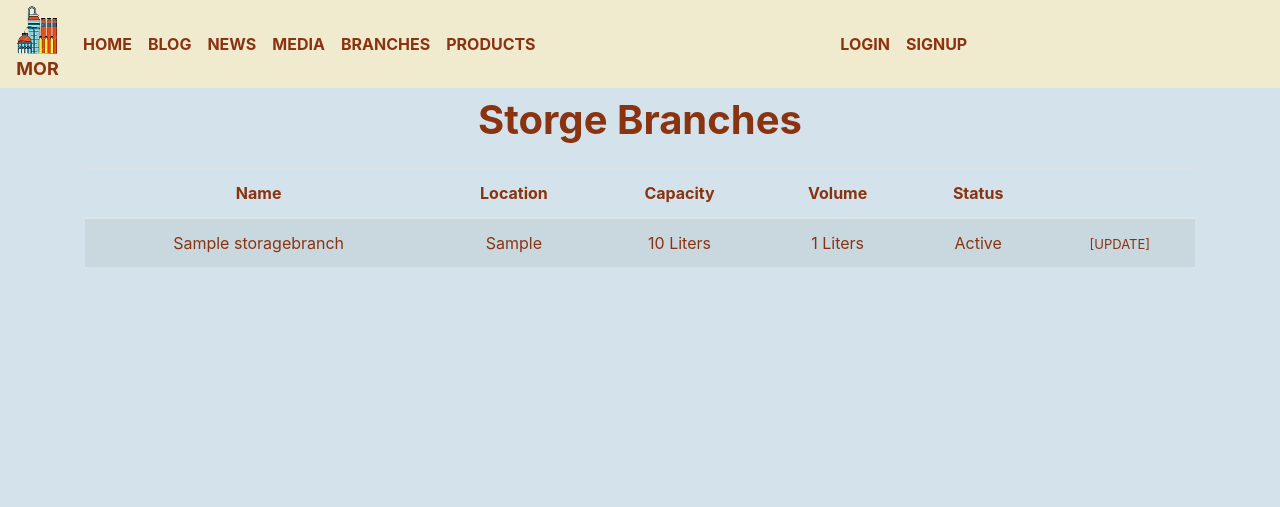
After one commit to naeemahmed972/Oil-Refinery-Project, a Django app: page /oilstorage/branch_list/ in a window 1280 px wide. The commit adds this page. Shown: the top 507 px of the page. Run offline with Django 3.2, Linux system fonts and the light colour scheme; tables that the repository leaves empty hold one stand-in row (values such as "Sample post").

Commit message:
add storage branch functionality

```diff
--- a/oilstorage/models.py
+++ b/oilstorage/models.py
@@ -48,9 +48,9 @@ class StorageTank(models.Model):
 
 class StorageBranch(models.Model):
     name = models.CharField(max_length=200, unique=True)
-    loation = models.CharField(max_length=200)
+    location = models.CharField(max_length=200)
     capacity = models.PositiveIntegerField()
-    current_volume = models.PositiveIntegerField()
+    current_volume = models.PositiveIntegerField(default=0)
     added_on = models.DateTimeField(auto_now_add=True)
     is_active = models.BooleanField(default=True)
 
--- a/oilstorage/urls.py
+++ b/oilstorage/urls.py
@@ -1,8 +1,11 @@
 from django.urls import path
-from .views import StorageListView, StorageCreateView
+from .views import StorageListView, StorageCreateView, BranchListView, BranchCreateView, BranchUpdateView
 
 
 urlpatterns = [
     path('new/', StorageCreateView.as_view(), name='storage_new'),
     path('', StorageListView.as_view(), name='storage_list'),
+    path('branch_list/', BranchListView.as_view(), name='branch_list'),
+    path('branch_new/', BranchCreateView.as_view(), name='branch_new'),
+    path('<int:pk>/branch_update/', BranchUpdateView.as_view(), name='branch_update'),
 ]
--- a/oilstorage/views.py
+++ b/oilstorage/views.py
@@ -55,3 +55,39 @@ class StorageOperateView(LoginRequiredMixin, MultiplePermissionsRequiredMixin, U
 
     model = StorageTank
     # fields =
+
+
+class BranchListView(LoginRequiredMixin, PermissionRequiredMixin, ListView):
+    login_url = 'login'
+    redirect_field_name = "hollaback"
+    raise_exception = True
+    redirect_unauthenticated_users = True
+    permission_required = 'oilstorage.store_management'
+
+    model = StorageBranch
+    template_name = 'storage_branch_list.html'
+
+
+class BranchCreateView(LoginRequiredMixin, PermissionRequiredMixin, CreateView):
+    login_url = 'login'
+    redirect_field_name = "hollaback"
+    raise_exception = True
+    redirect_unauthenticated_users = True
+    permission_required = 'oilstorage.store_management'
+
+    model = StorageBranch
+    template_name = 'storage_branch_new.html'
+    fields = ('name', 'location', 'capacity',)
+
+
+class BranchUpdateView(LoginRequiredMixin, PermissionRequiredMixin, UpdateView):
+    login_url = 'login'
+    redirect_field_name = "hollaback"
+    raise_exception = True
+    redirect_unauthenticated_users = True
+    permission_required = 'oilstorage.store_management'
+
+    model = StorageBranch
+    fields = ('name', 'location', 'capacity', 'current_volume', 'is_active',)
+    # success_url = reverse_lazy('branch_list')
+    template_name = 'storage_branch_update.html'
--- a/static/css/styles.css
+++ b/static/css/styles.css
@@ -270,6 +270,10 @@ input, textarea, select {
     background-image: radial-gradient(circle at 10px 0, rgb(240, 234, 206) 12px, transparent 13px);
 }
 
+table {
+    color:rgb(138, 51, 16) !important;
+}
+
 .footer {
     bottom: 0;
     width: 100%;
--- a/templates/base.html
+++ b/templates/base.html
@@ -63,6 +63,7 @@
                     <div class="dropdown-menu" aria-labelledby="navbarDropdown">
                         <a class="dropdown-item nav-link" href="{% url 'user_list' %}"><strong>USER MANAGEMENT</strong></a>
                         <a class="dropdown-item nav-link" href="{% url 'storage_list' %}"><strong>STORAGE MANAGEMENT</strong></a>
+                        <a class="dropdown-item nav-link" href="{% url 'branch_list' %}"><strong>BRANCH MANAGEMENT</strong></a>
                         <div class="dropdown-divider"></div>
                         <a class="dropdown-item nav-link" href="{% url 'update_user' user.id %}"><strong>UDATE PROFILE</strong></a>
                         <a class="dropdown-item nav-link" href="{% url 'password_change' %}"><strong>CHANGE PASSWORD</strong></a>
--- /dev/null
+++ b/templates/storage_branch_list.html
@@ -0,0 +1,60 @@
+{% extends 'base.html' %}
+
+{% block title %}
+    {{ block.super }} - Branches
+{% endblock title %}
+
+{% block content %}
+
+    <div class="page-header text-center col-12 mb-4">
+        <h1 class="pt-3">Storge Branches</h1>
+    </div>
+
+    {% if perms.oilstorage.store_management %}
+        <div class="text-right col-12 mb-4">
+            <a class="new-tank-link" href="{% url 'branch_new' %}">+ ADD a NEW BRANCH</a>
+        </div>
+    {% endif %}
+
+    {% if not object_list %}
+        <div class="card storage-card text-center">
+            <div class="card-header">
+                <span class="display-text">No Storage Branch Deployed Yet.</span>
+            </div>
+        </div>
+    {% else %}
+        <table class="table table-striped mb-3 text-center">
+            <thead>
+                <tr>
+                    <th scope="col">Name</th>
+                    <th scope="col">Location</th>
+                    <th scope="col">Capacity</th>
+                    <th scope="col">Volume</th>
+                    <th scope="col">Status</th>
+                    <th scope="col">
+                    </th>
+                </tr>
+            </thead>
+            <tbody>
+                {% for branch in object_list %}
+                  <tr>
+                    <td scope="row">{{ branch.name }}</td>
+                    <td>{{ branch.location }}</td>
+                    <td>{{ branch.capacity }} Liters</td>
+                    <td>{{ branch.current_volume }} Liters</td>
+                    <td>
+                        {% if branch.is_active %}
+                            Active
+                        {% else %}
+                            Not Operational
+                        {% endif %}
+                    </td>
+                    <td>
+                        <a class="link-text" href="{% url 'branch_update' branch.pk %}">[Update]</a>
+                    </td>
+                  </tr>
+                {% endfor %}
+            </tbody>
+        </table>
+    {% endif %}
+{% endblock content %}
```
Also changed, not shown: templates/storage_branch_new.html (added, +22 -0 lines), templates/storage_branch_update.html (added, +22 -0 lines), oilstorage/migrations/0006_auto_20210215_1117.py (added), oilstorage/migrations/0007_auto_20210215_1158.py (added).
